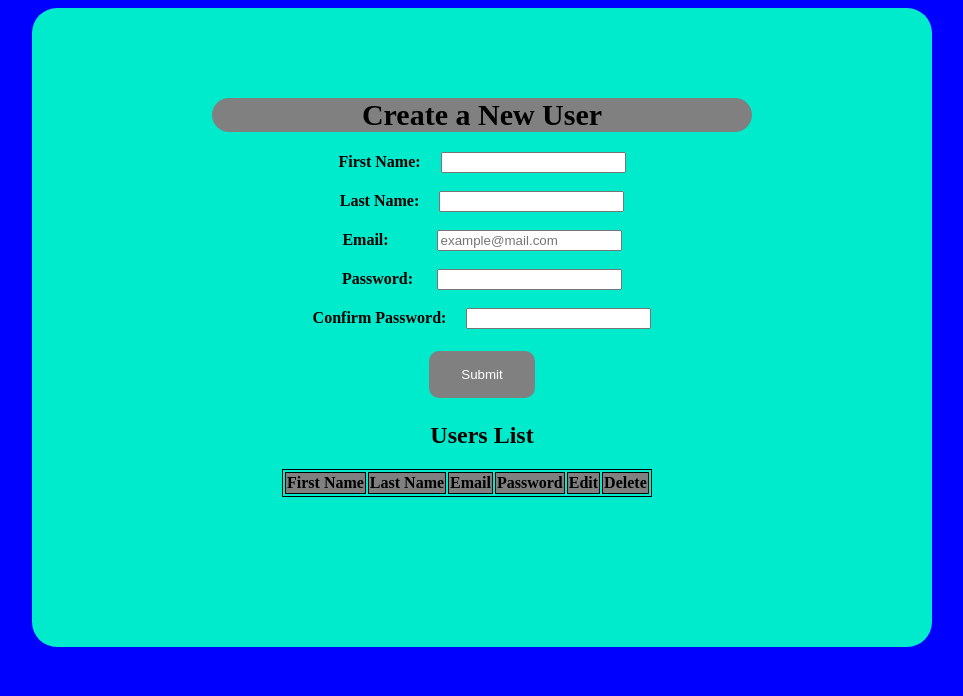
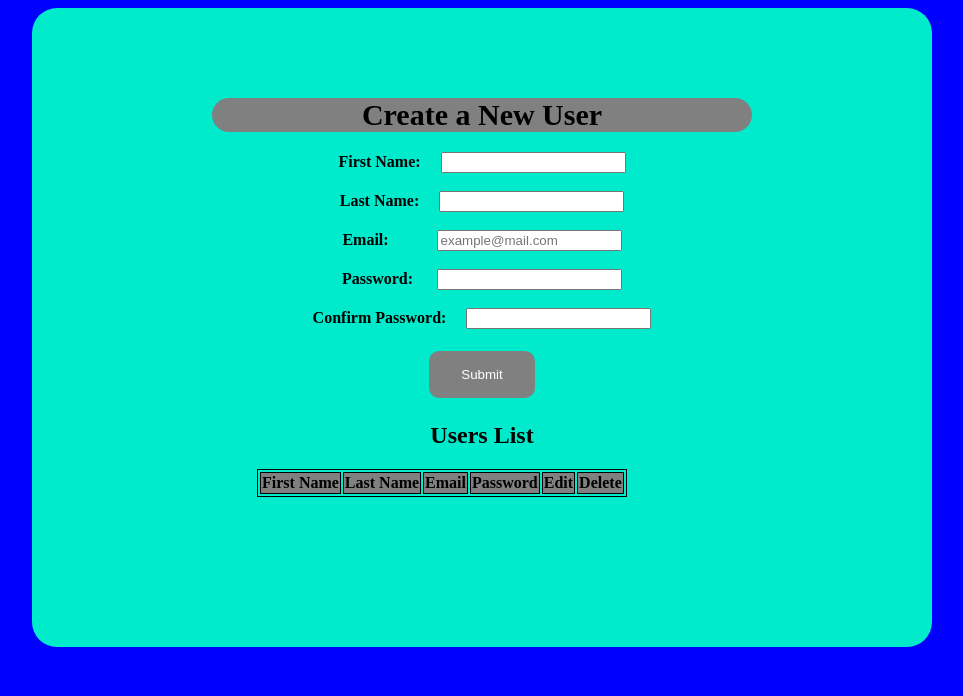
Before and after one commit to GaithCattan/COSW30, a PHP site: page /labwork/homework-10/crud.php in a window 1280 px wide. Shown: the top 696 px of the page, without its empty margins (158-1121 px from the left). Run offline with PHP 8.4, Linux system fonts and the light colour scheme; data that the repository does not hold is empty.

Commit message:
final changes

```diff
--- a/labwork/homework-10/crud.php
+++ b/labwork/homework-10/crud.php
@@ -125,7 +125,7 @@ if($result) {
           #container {width: 900px;	margin-left: auto;	margin-right: auto;	padding-top: 50px;	padding-bottom: 150px; border-radius: 25px;	background-color: #00EBCC;}
           #texting {width: 500px; display: block; margin-left: auto; margin-right: auto; text-align: center;}
           input[type=submit] {background-color: grey; border: none; border-radius: 10px;  color: white;  padding: 16px 32px;  text-decoration: none;  margin: 4px 2px;  cursor: pointer;}
-          table, th, td {border: 1px solid black; text-align: center; margin-left: 10%;}
+          table, th, td {border: 1px solid black; text-align: center; margin-left: 5%;}
           footer {font-size: 1.5em; color: white; text-align: center; margin-top: 11%;}
         </style>
 </head>
```
